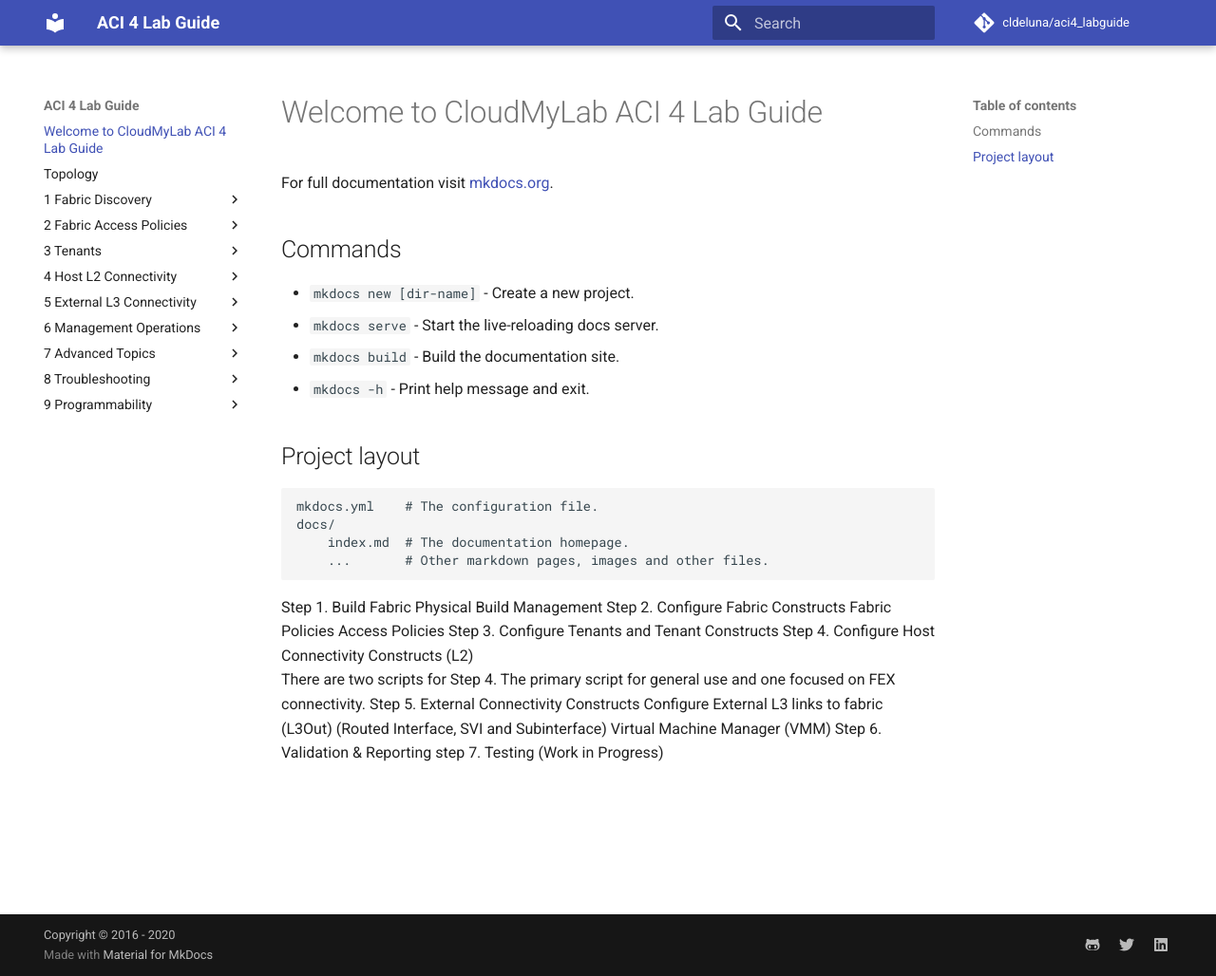
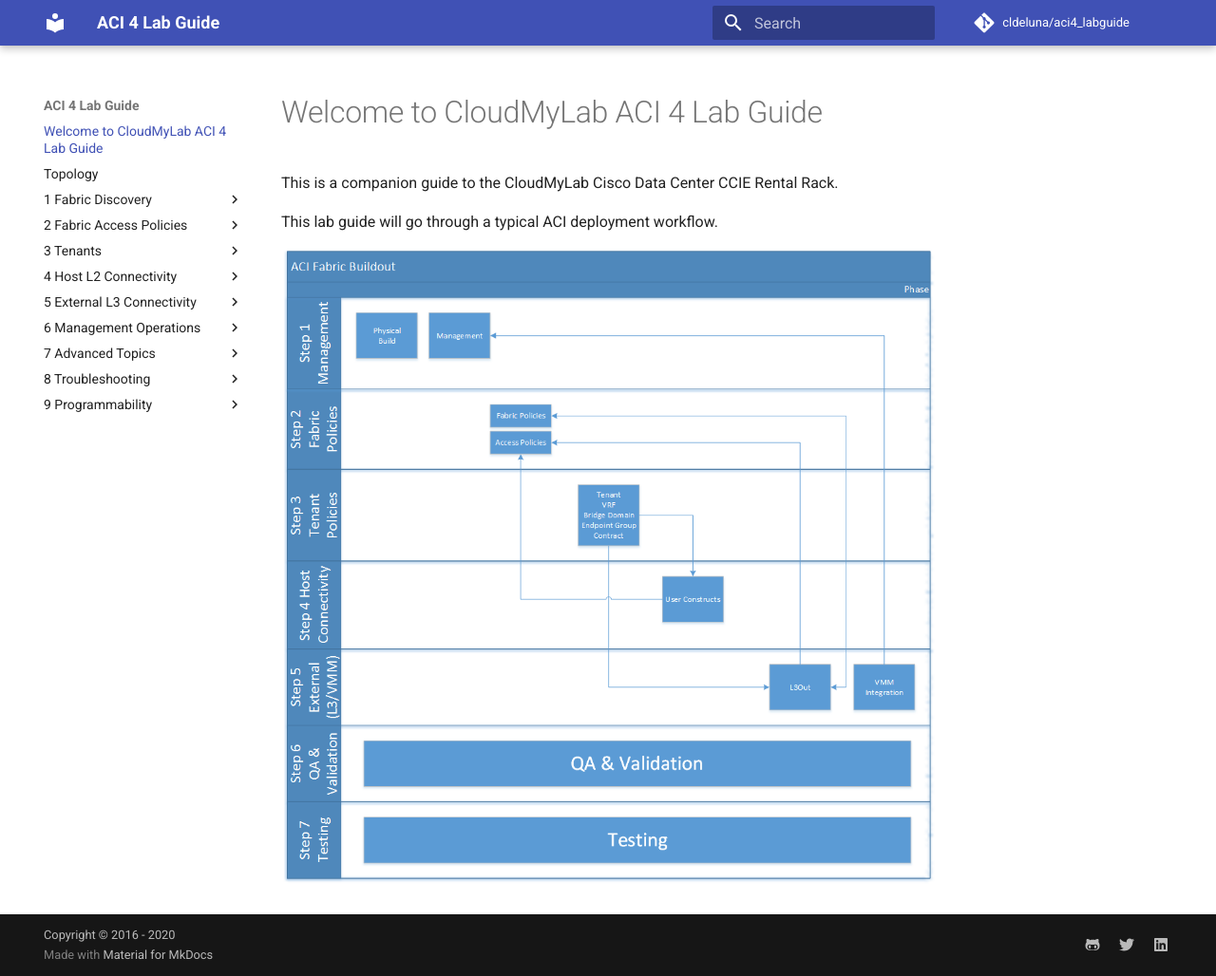
Before and after one commit to cldeluna/aci4_labguide, an MkDocs documentation site: the page built from docs/index.md, in a window 1280 px wide and 1028 px high. Shown: the whole window at 95% size. Built offline with MkDocs 1.6.1 and Material for MkDocs 9.7.7, drawn with Linux system fonts in a browser that asks for light colours; comment, search, counter and statistics services are not loaded.

Commit message:
Added sample diagrams

```diff
--- a/docs/index.md
+++ b/docs/index.md
@@ -1,34 +1,7 @@
 # Welcome to CloudMyLab ACI 4 Lab Guide
 
-For full documentation visit [mkdocs.org](https://www.mkdocs.org).
+This is a companion guide to the CloudMyLab Cisco Data Center CCIE Rental Rack.
 
-## Commands
+This lab guide will go through a typical ACI deployment workflow.
 
-* `mkdocs new [dir-name]` - Create a new project.
-* `mkdocs serve` - Start the live-reloading docs server.
-* `mkdocs build` - Build the documentation site.
-* `mkdocs -h` - Print help message and exit.
-
-## Project layout
-
-    mkdocs.yml    # The configuration file.
-    docs/
-        index.md  # The documentation homepage.
-        ...       # Other markdown pages, images and other files.
-
-
-
-Step 1. Build Fabric
-      Physical Build
-      Management
-Step 2. Configure Fabric Constructs
-	      Fabric Policies
-	      Access Policies
-Step 3. Configure Tenants and Tenant Constructs
-Step 4. Configure Host Connectivity Constructs (L2)
-      There are two scripts for Step 4.  The primary script for general use and one focused on FEX connectivity.
-Step 5. External Connectivity Constructs
-	      Configure External L3 links to fabric (L3Out) (Routed Interface, SVI and Subinterface)
-	      Virtual Machine Manager (VMM)
-Step 6. Validation & Reporting
-step 7. Testing (Work in Progress)
+![ACI Workflow](./images/ACI-Buildout-Workflow.png)
```
Also changed, not shown: docs/topology.md (+10 -0 lines), docs/images/ACI-Buildout-Workflow.png (added), docs/images/lab_topology.jpg (added).
